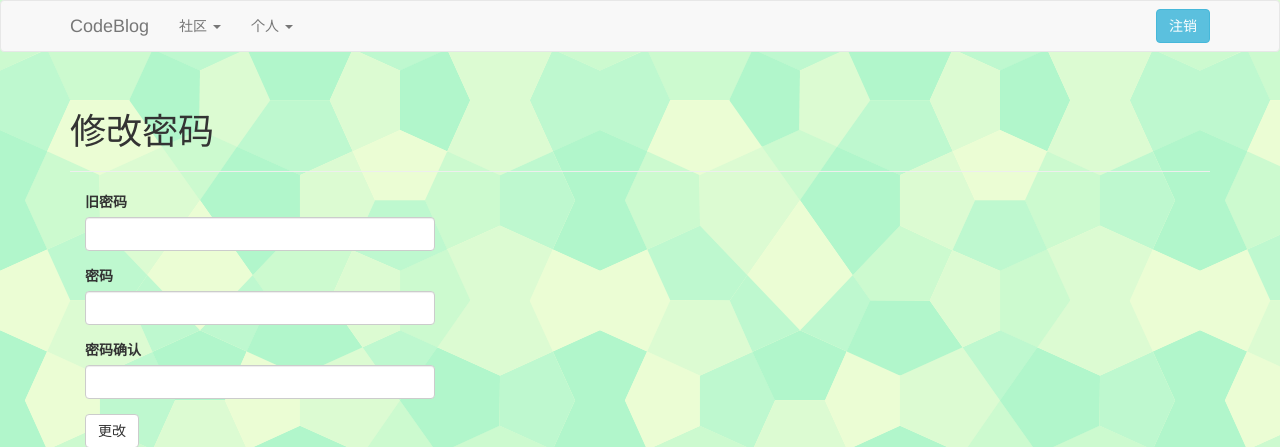
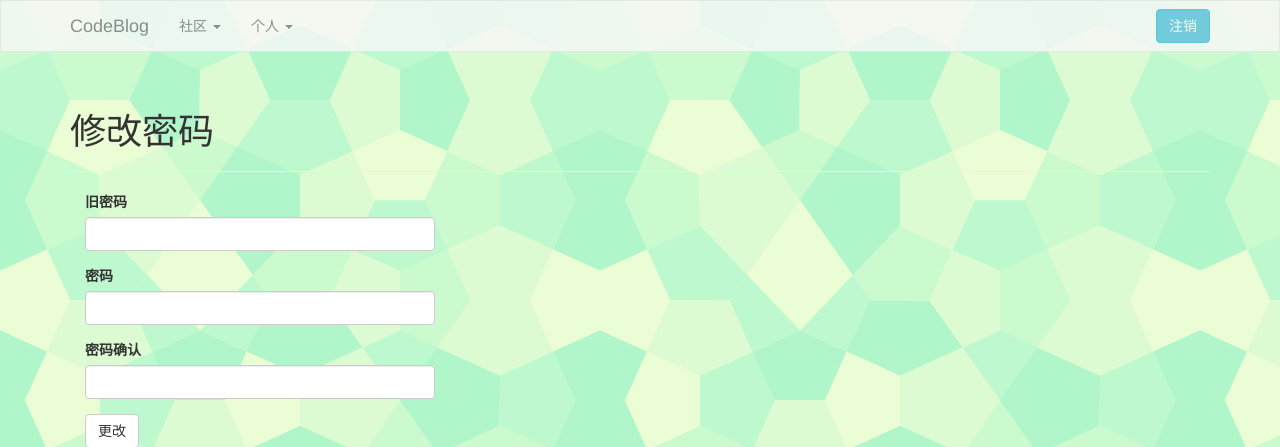
Before and after one commit to llllnvidia/weblog, a Flask app: page /auth/user/PasswordChange/ in a window 1280 px wide. Shown: the top 447 px of the page. Run offline with Flask 2, Linux system fonts and the light colour scheme; the visitor is signed in with stand-in values (Sample User, id 1); data comes from the database, SQL or seed files in the repository; some libraries are stand-ins or nearby versions.

Commit message:
更改社区显示，取消公告板，添加背景图片。

```diff
--- a/app/templates/base.html
+++ b/app/templates/base.html
@@ -10,7 +10,7 @@
     <style>body {background: url({{ url_for('static', filename='background.png')}})repeat}</style>
 {% endblock %}
 {% block navbar %}
-<div class="navbar navbar-default" role="navigation">
+<div class="navbar navbar-default" role="navigation" style="opacity: 0.8">
     <div class="container">
         <div class="navbar-header">
             <button type="button" class="navbar-toggle" data-toggle="collapse" data-target=".navbar-collapse">
```
